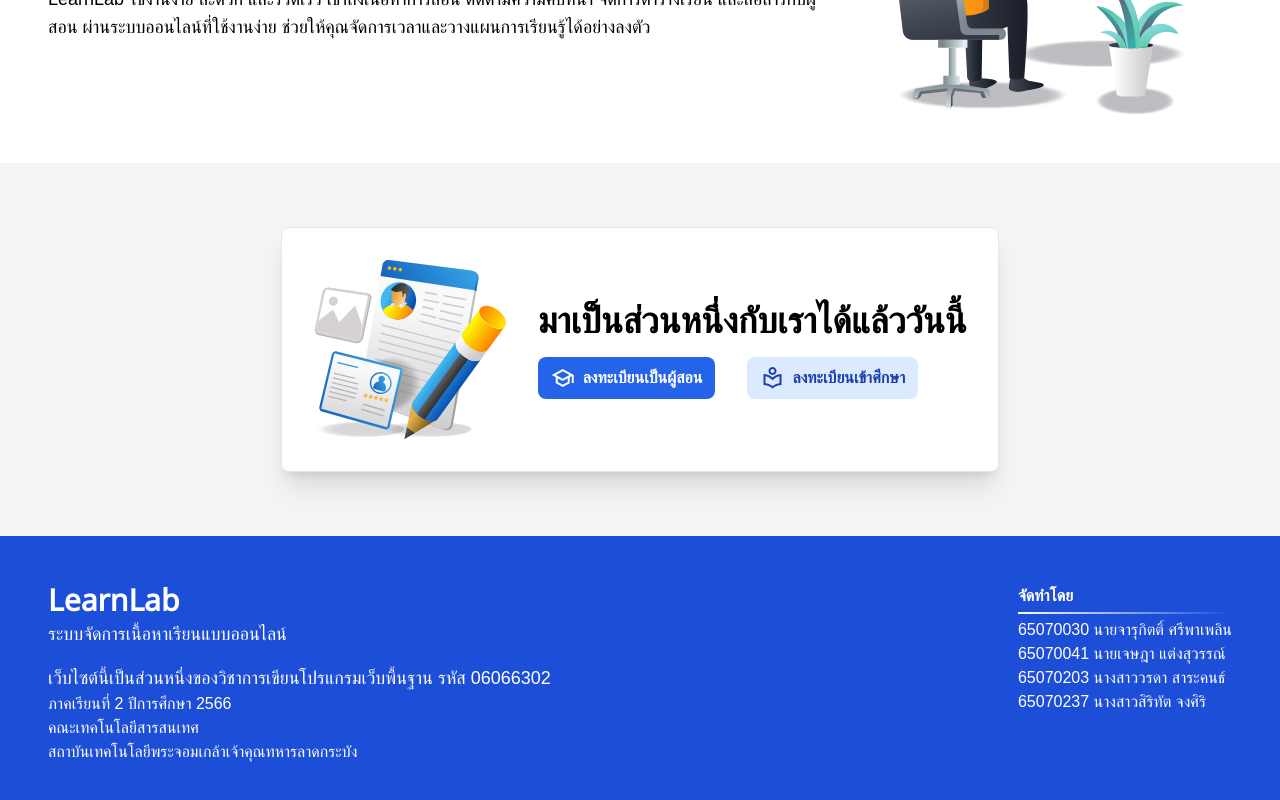
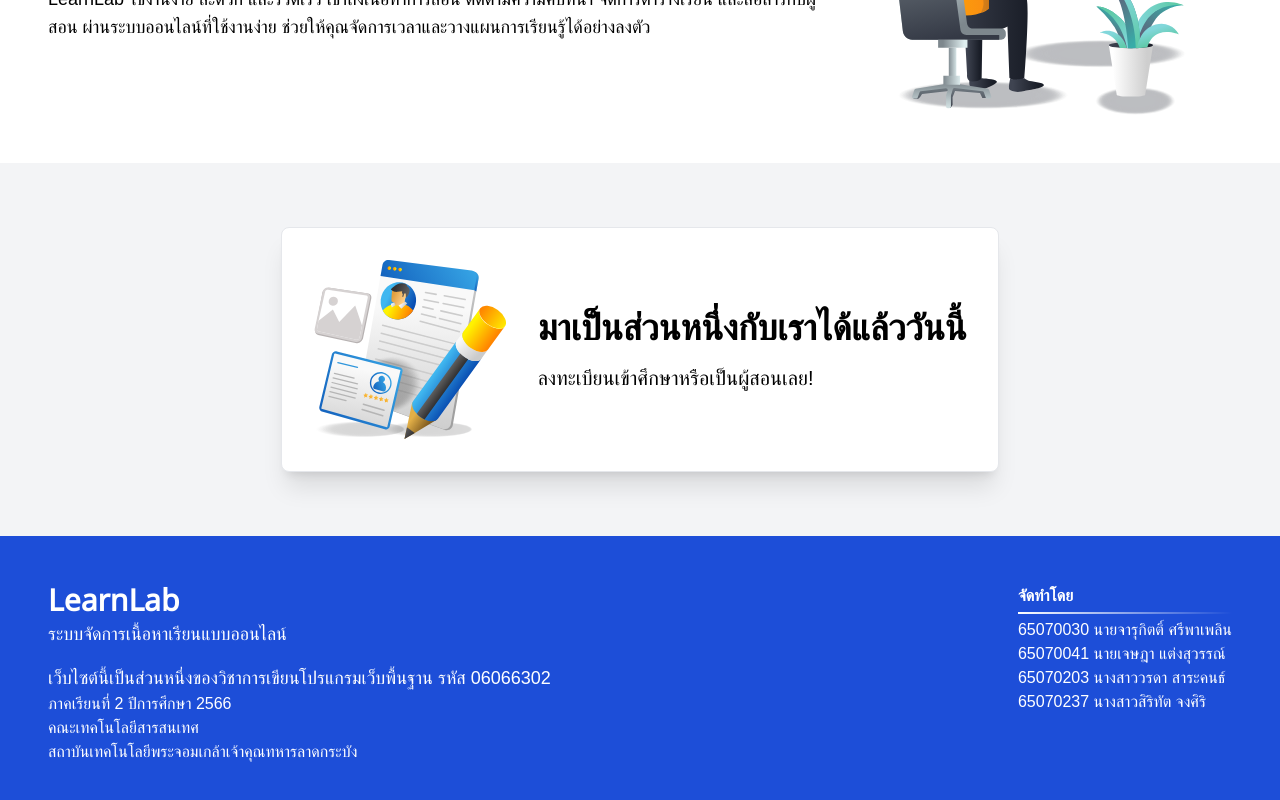
Before and after one commit to qqqqqqat/LearnLab-Frontend, a Nuxt app: page / in a window 1280 px wide. Shown: the part 2437-3237 px from the top of the page. Built offline with nearby package versions, Linux system fonts and the light colour scheme; no server answers; a web font is replaced by a local one.

Commit message:
Remove Register Button from landing

```diff
--- a/components/landing/joinnow.vue
+++ b/components/landing/joinnow.vue
@@ -14,23 +14,8 @@ import 'material-icons/iconfont/outlined.css';
         <div
           class="flex sm:flex-row flex-col md:justify-start justify-center items-center gap-x-8 gap-y-4"
         >
-          <div class="flex justify-center">
-            <button
-              type="button"
-              class="transition-all duration-200 ease-in-out py-2 px-3 inline-flex items-center gap-x-2 font-semibold rounded-lg border border-transparent bg-blue-600 text-white hover:bg-blue-700 disabled:opacity-50 disabled:pointer-events-none"
-            >
-            <span class="material-icons-outlined">school</span>
-              ลงทะเบียนเป็นผู้สอน
-            </button>
-          </div>
-          <div class="flex justify-center">
-            <button
-              type="button"
-              class="transition-all duration-200 ease-in-out py-2 px-3 inline-flex items-center gap-x-2 font-semibold rounded-lg border border-transparent bg-blue-100 text-blue-800 hover:bg-blue-200 disabled:opacity-50 disabled:pointer-events-none"
-            >
-            <span class="material-icons-outlined">local_library</span>
-              ลงทะเบียนเข้าศึกษา
-            </button>
+          <div class="flex justify-center text-xl">
+              ลงทะเบียนเข้าศึกษาหรือเป็นผู้สอนเลย!
           </div>
         </div>
       </div>
```
